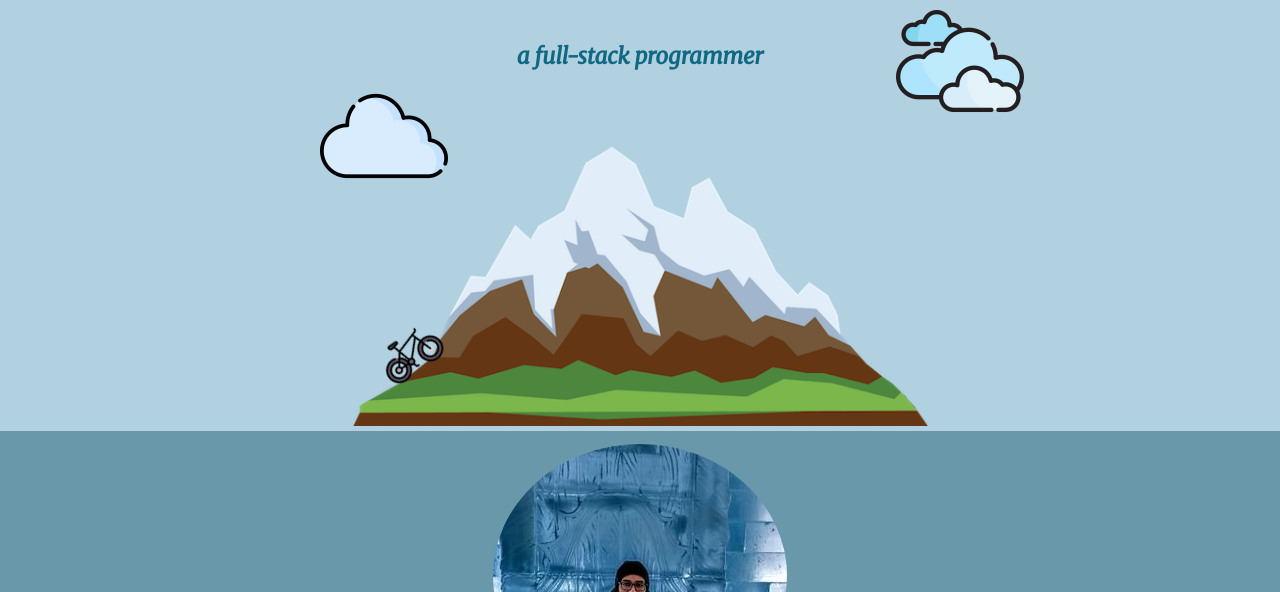
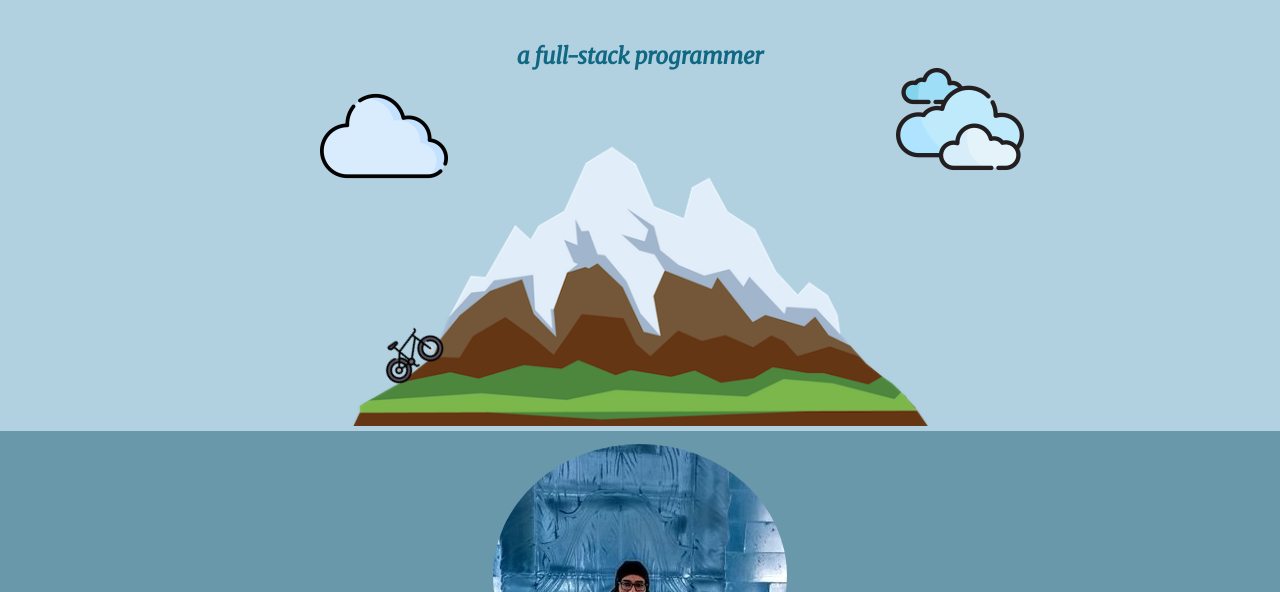
Before and after one commit to Abraham2201/Personal_site, a plain HTML site: page index.html in a window 1280 px wide. Shown: the part 208-800 px from the top of the page. Drawn offline with Linux system fonts and the light colour scheme.

Commit message:
Update css

```diff
--- a/css/styles.css
+++ b/css/styles.css
@@ -71,7 +71,7 @@ a {
 
 .top_cloud {
   position: absolute;
-  top: -85px;
+  top: -8%;
   right: 20%;
   max-width: 10%;
   height: auto;
```
